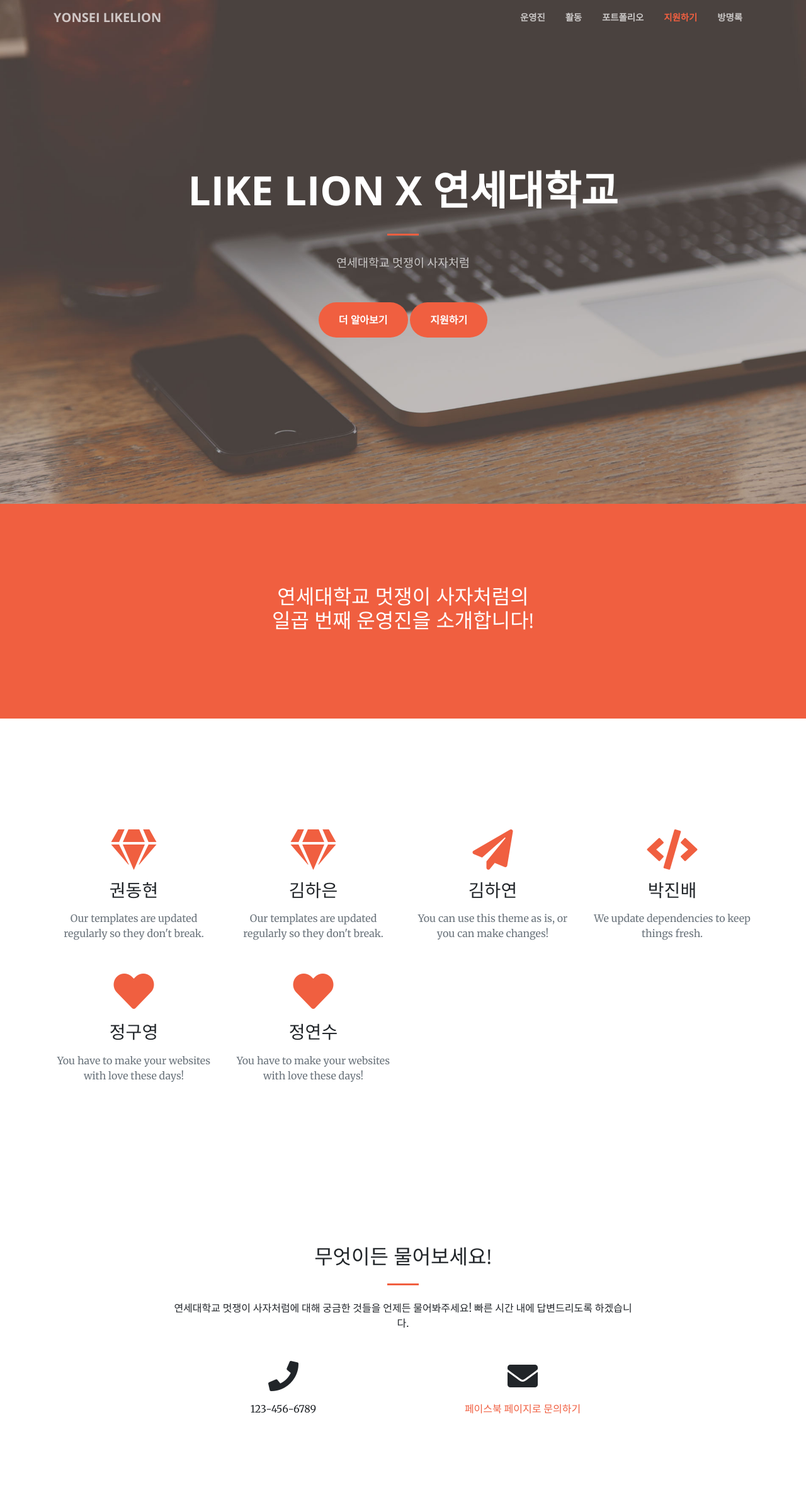
After one commit to kratzjgy/yonsei_likelion, a Django app: page /about/ in a window 1280 px wide. The commit adds this page. Shown: the whole page at 63% size. Run offline with Django 3.2, Linux system fonts and the light colour scheme; some libraries are stand-ins or nearby versions.

Commit message:
운영진 소개 페이지 생성, 상단 탭 수정

```diff
--- /dev/null
+++ b/homepage/templates/homepage/about.html
@@ -0,0 +1,85 @@
+{% extends 'homepage/base.html' %}
+{% block content %}
+<section class="bg-primary" id="about">
+  <div class="container">
+    <div class="row">
+      <div class="col-lg-8 mx-auto text-center">
+        <h2 class="section-heading text-white">연세대학교 멋쟁이 사자처럼의 <br/>일곱 번째 운영진을 소개합니다!</h2>
+      </div>
+    </div>
+  </div>
+</section>
+
+<section id="services">
+  <div class="container">
+    <div class="row">
+      <div class="col-lg-3 col-md-6 text-center">
+        <div class="service-box mt-5 mx-auto">
+          <i class="fas fa-4x fa-gem text-primary mb-3 sr-icon-1"></i>
+          <h3 class="mb-3">권동현</h3>
+          <p class="text-muted mb-0">Our templates are updated regularly so they don't break.</p>
+        </div>
+      </div>
+      <div class="col-lg-3 col-md-6 text-center">
+        <div class="service-box mt-5 mx-auto">
+          <i class="fas fa-4x fa-gem text-primary mb-3 sr-icon-1"></i>
+          <h3 class="mb-3">김하은</h3>
+          <p class="text-muted mb-0">Our templates are updated regularly so they don't break.</p>
+        </div>
+      </div>
+      <div class="col-lg-3 col-md-6 text-center">
+        <div class="service-box mt-5 mx-auto">
+          <i class="fas fa-4x fa-paper-plane text-primary mb-3 sr-icon-2"></i>
+          <h3 class="mb-3">김하연</h3>
+          <p class="text-muted mb-0">You can use this theme as is, or you can make changes!</p>
+        </div>
+      </div>
+      <div class="col-lg-3 col-md-6 text-center">
+        <div class="service-box mt-5 mx-auto">
+          <i class="fas fa-4x fa-code text-primary mb-3 sr-icon-3"></i>
+          <h3 class="mb-3">박진배</h3>
+          <p class="text-muted mb-0">We update dependencies to keep things fresh.</p>
+        </div>
+      </div>
+      <div class="col-lg-3 col-md-6 text-center">
+        <div class="service-box mt-5 mx-auto">
+          <i class="fas fa-4x fa-heart text-primary mb-3 sr-icon-4"></i>
+          <h3 class="mb-3">정구영</h3>
+          <p class="text-muted mb-0">You have to make your websites with love these days!</p>
+        </div>
+      </div>
+      <div class="col-lg-3 col-md-6 text-center">
+        <div class="service-box mt-5 mx-auto">
+          <i class="fas fa-4x fa-heart text-primary mb-3 sr-icon-4"></i>
+          <h3 class="mb-3">정연수</h3>
+          <p class="text-muted mb-0">You have to make your websites with love these days!</p>
+        </div>
+      </div>
+    </div>
+  </div>
+</section>
+
+<section id="contact">
+  <div class="container">
+    <div class="row">
+      <div class="col-lg-8 mx-auto text-center">
+        <h2 class="section-heading">무엇이든 물어보세요!</h2>
+        <hr class="my-4">
+        <p class="mb-5">연세대학교 멋쟁이 사자처럼에 대해 궁금한 것들을 언제든 물어봐주세요! 빠른 시간 내에 답변드리도록 하겠습니다.</p>
+      </div>
+    </div>
+    <div class="row">
+      <div class="col-lg-4 ml-auto text-center">
+        <i class="fas fa-phone fa-3x mb-3 sr-contact-1"></i>
+        <p>123-456-6789</p>
+      </div>
+      <div class="col-lg-4 mr-auto text-center">
+        <i class="fas fa-envelope fa-3x mb-3 sr-contact-2"></i>
+        <p>
+          <a href="https://web.facebook.com/yonsei.likelion/?eid=ARCqPEkWweJt8hWzp622BvcKq4OCDgIrybLTPeB9BuxnB4H9LcNxKsF5x6_L_ddFY9HzmMilX3PZL8qW">페이스북 페이지로 문의하기</a>
+        </p>
+      </div>
+    </div>
+  </div>
+</section>
+{% endblock %}
--- /dev/null
+++ b/homepage/templates/homepage/base.html
@@ -0,0 +1,96 @@
+{% load staticfiles %}
+<!DOCTYPE html>
+<html lang="en">
+
+  <head>
+
+    <meta charset="utf-8">
+    <meta name="viewport" content="width=device-width, initial-scale=1, shrink-to-fit=no">
+    <meta name="description" content="">
+    <meta name="author" content="">
+
+    <title>Yonsei Likelion</title>
+
+    <!-- Bootstrap core CSS -->
+    <link href="{% static 'homepage/vendor/bootstrap/css/bootstrap.min.css' %}" rel="stylesheet">
+
+    <!-- Custom fonts for this template -->
+    <link href="{% static 'homepage/vendor/fontawesome-free/css/all.min.css' %}" rel="stylesheet" type="text/css">
+    <link href='https://fonts.googleapis.com/css?family=Open+Sans:300italic,400italic,600italic,700italic,800italic,400,300,600,700,800' rel='stylesheet' type='text/css'>
+    <link href='https://fonts.googleapis.com/css?family=Merriweather:400,300,300italic,400italic,700,700italic,900,900italic' rel='stylesheet' type='text/css'>
+
+    <!-- Plugin CSS -->
+    <link href="{% static 'homepage/vendor/magnific-popup/magnific-popup.css' %}" rel="stylesheet">
+
+    <!-- Custom styles for this template -->
+    <link href="{% static 'homepage/css/creative.min.css' %}" rel="stylesheet">
+
+  </head>
+
+  <body id="page-top">
+
+    <!-- Navigation -->
+    <nav class="navbar navbar-expand-lg navbar-light fixed-top" id="mainNav">
+      <div class="container">
+        <a class="navbar-brand js-scroll-trigger" href="/">Yonsei Likelion</a>
+        <button class="navbar-toggler navbar-toggler-right" type="button" data-toggle="collapse" data-target="#navbarResponsive" aria-controls="navbarResponsive" aria-expanded="false" aria-label="Toggle navigation">
+          <span class="navbar-toggler-icon"></span>
+        </button>
+        <div class="collapse navbar-collapse" id="navbarResponsive">
+          <ul class="navbar-nav ml-auto">
+            <li class="nav-item">
+              <a class="nav-link js-scroll-trigger" href="about">운영진</a>
+            </li>
+            <li class="nav-item">
+              <a class="nav-link js-scroll-trigger" href="#services">활동</a>
+            </li>
+            <li class="nav-item">
+              <a class="nav-link js-scroll-trigger" href="#portfolio">포트폴리오</a>
+            </li>
+            <li class="nav-item">
+              <a class="nav-link js-scroll-trigger" href="#contact">지원하기</a>
+            </li>
+                        <li class="nav-item">
+              <a class="nav-link js-scroll-trigger" href="#">방명록</a>
+            </li>
+          </ul>
+        </div>
+      </div>
+    </nav>
+
+    <header class="masthead text-center text-white d-flex">
+      <div class="container my-auto">
+        <div class="row">
+          <div class="col-lg-10 mx-auto">
+            <h1 class="text-uppercase">
+              <strong>Like lion X 연세대학교</strong>
+            </h1>
+            <hr>
+          </div>
+          <div class="col-lg-8 mx-auto">
+            <p class="text-faded mb-5">연세대학교 멋쟁이 사자처럼</p>
+            <a class="btn btn-primary btn-xl js-scroll-trigger" href="#about">더 알아보기</a>
+            <a class="btn btn-primary btn-xl js-scroll-trigger" href="#">지원하기</a>
+          </div>
+        </div>
+      </div>
+    </header>
+
+    {% block content %}
+    {% endblock %}
+
+    <!-- Bootstrap core JavaScript -->
+    <script src="{% static 'homepage/vendor/jquery/jquery.min.js' %}"></script>
+    <script src="{% static 'homepage/vendor/bootstrap/js/bootstrap.bundle.min.js' %}"></script>
+
+    <!-- Plugin JavaScript -->
+    <script src="{% static 'homepage/vendor/jquery-easing/jquery.easing.min.js' %}"></script>
+    <script src="{% static 'homepage/vendor/scrollreveal/scrollreveal.min.js' %}"></script>
+    <script src="{% static 'homepage/vendor/magnific-popup/jquery.magnific-popup.min.js' %}"></script>
+
+    <!-- Custom scripts for this template -->
+    <script src="{% static 'homepage/js/creative.min.js' %}"></script>
+
+  </body>
+
+</html>
--- a/homepage/urls.py
+++ b/homepage/urls.py
@@ -3,4 +3,5 @@ from . import views
 
 urlpatterns = [
     url(r'^$', views.index, name='index'),
+    url(r'^about/',views.about, name='about'),
 ]
--- a/homepage/views.py
+++ b/homepage/views.py
@@ -11,3 +11,6 @@ def index(request):
         'latest_question_list': "test",
     }
     return HttpResponse(template.render(context, request))
+
+def about(request):
+    return render(request,'homepage/about.html',{})
--- a/yonsei_likelion/urls.py
+++ b/yonsei_likelion/urls.py
@@ -20,4 +20,5 @@ from django.contrib import admin
 urlpatterns = [
     url(r'^admin/', admin.site.urls),
     url(r'', include('homepage.urls')),
+    url(r'^about/', include('homepage.urls')),
 ]
```
Also changed, not shown: homepage/templates/homepage/index.html (+3 -91 lines).
